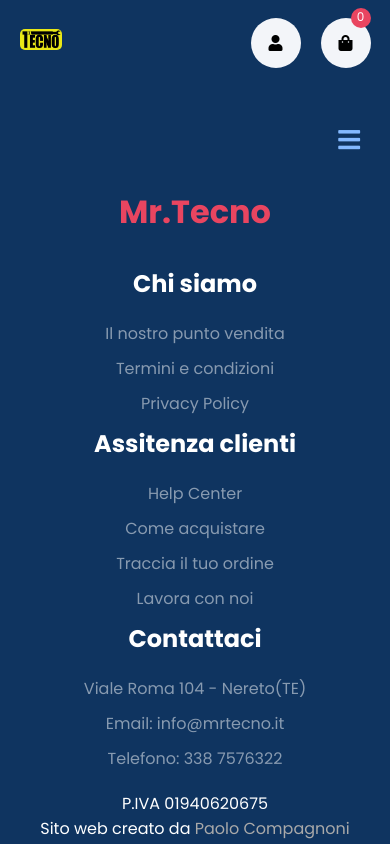
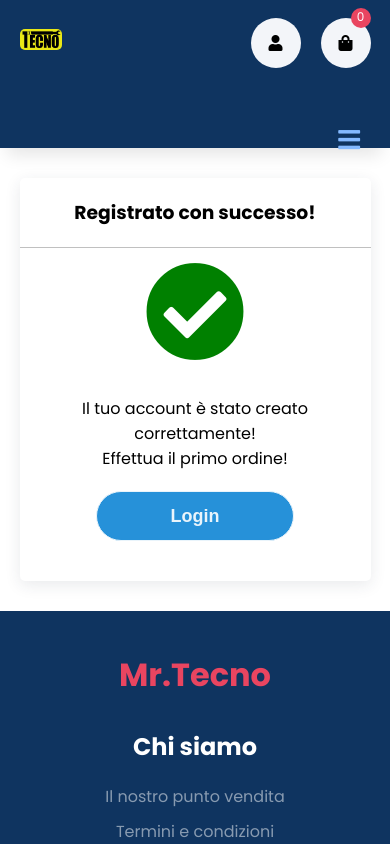
Before and after one commit to Paolo95/sitoMrTecno, a React (Create React App) app in the folder frontend/: page /logsuccess in a window 390 px wide. Shown: the top 844 px of the page. Built offline with nearby package versions, Linux system fonts and the light colour scheme.

Commit message:
Registration with email validation done

```diff
--- a/frontend/src/App.js
+++ b/frontend/src/App.js
@@ -15,6 +15,7 @@ import OurProducts from './components/ourProducts/OurProducts';
 import Product from './components/product/Product';
 import Login from './components/login/Login';
 import Register from './components/register/Register';
+import LogSuccess from './components/logsuccess/LogSuccess';
 
 function App() {
 
@@ -89,6 +90,8 @@ function App() {
             </Route>
             <Route exact path="/register" element={<Register />} >
             </Route>
+            <Route exact path="/logsuccess" element={<LogSuccess />} >
+            </Route>
         </Routes>
         <Footer />
       </Router>
--- /dev/null
+++ b/frontend/src/components/logsuccess/LogSuccess.jsx
@@ -0,0 +1,36 @@
+import React from 'react'
+import './Style.css'
+import { Link } from 'react-router-dom'
+
+const LogSuccess = () => {
+
+      return (
+        <section className='logSuccess'>
+        <div className='container'>
+            <div className="logSuccess-div">
+                <section>
+                    <h1>Registrato con successo!</h1>
+                    <div>
+                        <i className="fas fa-check-circle"></i>
+                    </div>
+
+                    <p className='logSuccess-p'>
+                        Il tuo account è stato creato correttamente!<br/>
+                        Effettua il primo ordine!<br/>
+                        <span className='logSuccess-login-link'>
+                            <Link to='/login'>
+                                <button className='logSuccess-login-btn'>Login</button>
+                            </Link>
+                        </span>
+
+                    </p>
+                </section>
+            </div>
+
+        </div>
+        </section>
+
+  )
+}
+
+export default LogSuccess
--- /dev/null
+++ b/frontend/src/components/logsuccess/Style.css
@@ -0,0 +1,95 @@
+.logSuccess .logSuccess-div{
+    display: flex;
+    flex-direction: column;
+    margin: 30px auto 30px auto;
+    width: 400px;
+    box-shadow: rgb(43 52 69 / 10%) 0 4px 16px;
+    border-radius: 5px;
+}
+
+.logSuccess .logSuccess-div h1{
+    text-align: center;
+    padding: 20px 0 20px 0;
+    border-bottom: 1px solid silver;
+}
+
+.logSuccess .logSuccess-div i{
+    color: green;
+    font-size: 100px;
+    margin-left: auto;
+    margin-right: auto;
+}
+
+.logSuccess .logSuccess-div div{
+    display: flex;
+    padding: 4%;
+}
+
+
+.logSuccess .logSuccess-div button{
+    width: 100%;
+    height: 50px;
+    border: 1px solid;
+    margin-bottom: 20px;
+    background: #2691d9;
+    border-radius: 25px;
+    font-size: 18px;
+    color: #e9f4fb;
+    font-weight: 700;
+    cursor: pointer;
+    outline: none;
+}
+
+.logSuccess .logSuccess-div button:hover{
+    border-color: #2691d9;
+    transition: 0.5s;
+}
+
+.logSuccess .logSuccess-div button:disabled,
+.logSuccess .logSuccess-div button:disabled:hover,
+.logSuccess .logSuccess-div button[disabled]{
+  background-color: #cccccc;
+  border-color: black;
+  color: #666666;
+}
+
+.logSuccess .logSuccess-div .logSuccess-p{
+    text-align: center;
+    margin: 20px 0 20px 0;
+}
+
+.logSuccess .logSuccess-div .logSuccess-login-btn{
+    width: 60%;
+    height: 50px;
+    border: 1px solid;
+    margin-top: 20px;
+    background: #2691d9;
+    border-radius: 25px;
+    font-size: 18px;
+    color: #e9f4fb;
+    font-weight: 700;
+    cursor: pointer;
+    outline: none;
+}
+
+.logSuccess .logSuccess-div .logSuccess-login-btn:hover{
+    border-color: #2691d9;
+    transition: 0.5s;
+}
+
+@media screen and (max-width: 428px) and (max-height: 926px){
+
+    .logSuccess .logSuccess-div{
+        margin: 30px auto 30px auto;
+        width: 100%;
+        box-shadow: rgb(43 52 69 / 10%) 0 4px 16px;
+        height: 100%;
+        flex-direction: column;
+    }
+
+    .logSuccess .logSuccess-div .logSuccess-p{
+        text-align: center;
+        margin: 20px 10px 20px 10px;
+    }
+
+}
--- a/frontend/src/components/register/Register.jsx
+++ b/frontend/src/components/register/Register.jsx
@@ -42,6 +42,8 @@ const Register = () => {
 
     const [errMsg, setErrMsg] = useState('');
     const [success, setSuccess] = useState(false);
+
+    const [response, setResponse] = useState('');
 
     useEffect(() => {
         userRef.current.focus();
@@ -109,30 +111,29 @@ const Register = () => {
         try {
             const response = await axios.post(REGISTER_URL,
                 {
-                    lastName: lastName,
+                    lastname: lastName,
                     name: name,
                     email: email,
                     username: user,
-                    password: pwd
+                    password: pwd,
+                    role: 'customer'
                 },
                 {
                     headers: { 'Content-Type': 'application/json'},
                     withCredentials: true
                 }
             );
-            console.log(response.data);
-            console.log(response.accessToken);
-            console.log(JSON.stringify(response))
+
             setSuccess(true);
+            setResponse(response);
 
         } catch (err) {
             if (!err?.response) {
-                setErrMsg('No server response');
+                setErrMsg('Server non attivo');
             } else if (err.response?.status === 409){
-                setErrMsg(err.response?.status);
-                console.log(err.response.data)
+                setErrMsg(err.response.data);
             } else {
-                setErrMsg('Registation failed')
+                setErrMsg('Registatione fallita!')
             }
             errRef.current.focus();
         }
@@ -148,14 +149,7 @@ const Register = () => {
                     <section>
                         <h1>Registrato con successo!</h1>
                         <p className='success-p'>
-                            La registrazione è avvenuta con successo! <br/>
-                            Effettua il tuo primo ordine!
-                            <span className='success-login-link'>
-                                <Link to='/login'>
-                                    <button className='success-login-btn'>Login</button>
-                                </Link>
-                            </span>
-
+                            {response.data}<br/>
                         </p>
                     </section>
                 ) : (
--- a/frontend/src/components/register/Style.css
+++ b/frontend/src/components/register/Style.css
@@ -159,25 +159,6 @@
     margin: 20px 0 20px 0;
 }
 
-.register .register-div .success-login-btn{
-    width: 60%;
-    height: 50px;
-    border: 1px solid;
-    margin-top: 20px;
-    background: #2691d9;
-    border-radius: 25px;
-    font-size: 18px;
-    color: #e9f4fb;
-    font-weight: 700;
-    cursor: pointer;
-    outline: none;
-}
-
-.register .register-div .success-login-btn:hover{
-    border-color: #2691d9;
-    transition: 0.5s;
-}
-
 .register .errmsg {
     background-color: lightcoral;
     text-align: center;
```
